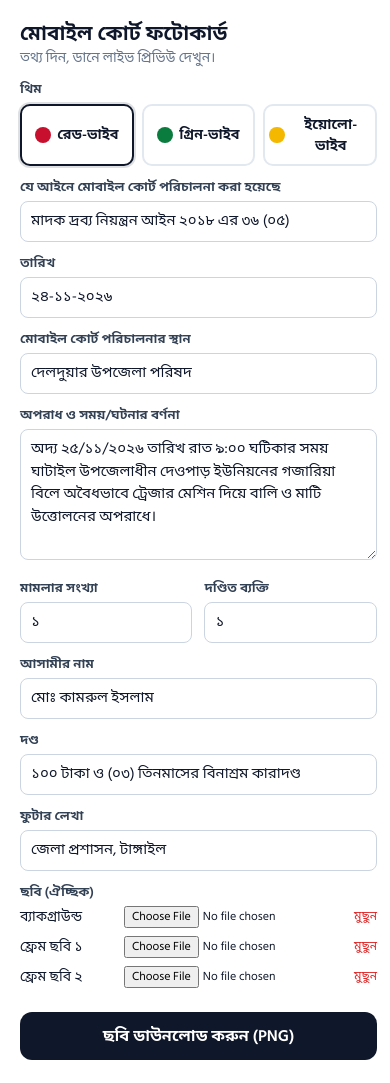
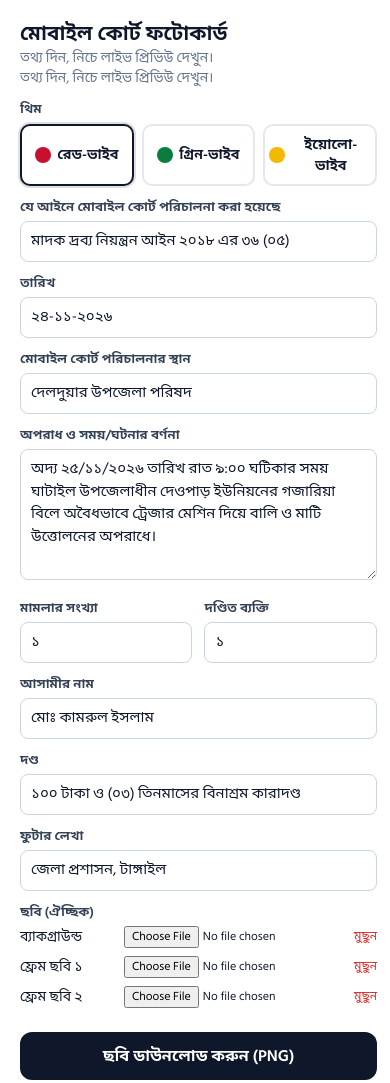
Before and after one commit to Rimon-Mahamud-Rony/photo_generator, a plain HTML site: page index.html in a window 390 px wide. Shown: the top 1083 px of the page. Drawn offline with nearby package versions, Linux system fonts and the light colour scheme.

Commit message:
ci: first commit for photo genarator sm hidden and block

```diff
--- a/index.html
+++ b/index.html
@@ -32,7 +32,8 @@
   <!-- বাম প্যানেল: ইনপুট -->
   <aside class="bg-white text-slate-900 p-5 lg:h-screen lg:overflow-y-auto lg:sticky lg:top-0 border-r border-slate-200">
     <h1 class="text-xl font-bold">মোবাইল কোর্ট ফটোকার্ড</h1>
-    <p class="text-sm text-slate-500">তথ্য দিন, ডানে লাইভ প্রিভিউ দেখুন।</p>
+    <p class="text-sm text-slate-500 sm:hidden">তথ্য দিন, নিচে লাইভ প্রিভিউ দেখুন।</p>
+    <p class="text-sm text-slate-500 sm:block">তথ্য দিন, নিচে লাইভ প্রিভিউ দেখুন।</p>
 
     <span class="lbl">থিম</span>
     <div class="flex gap-2" id="themes">
```
